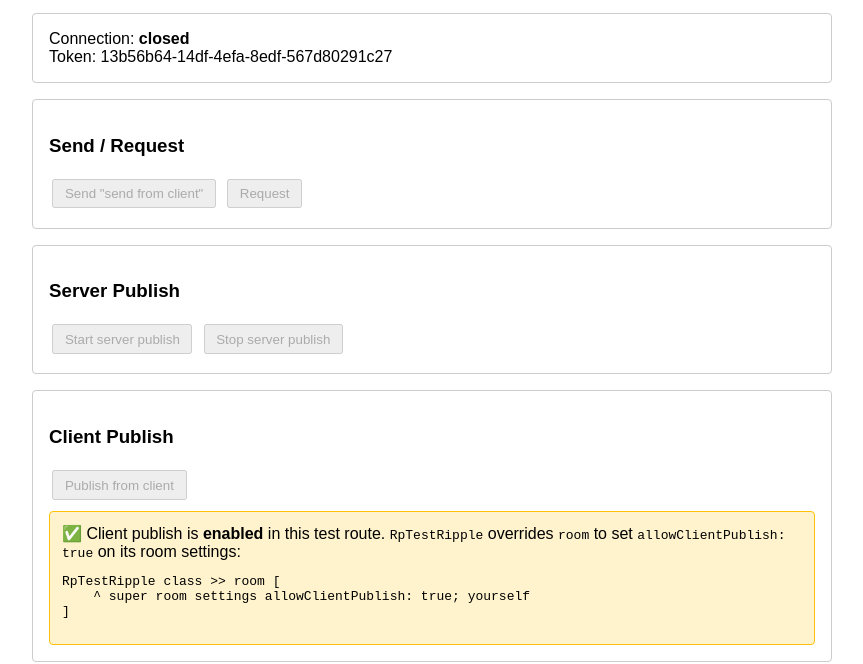
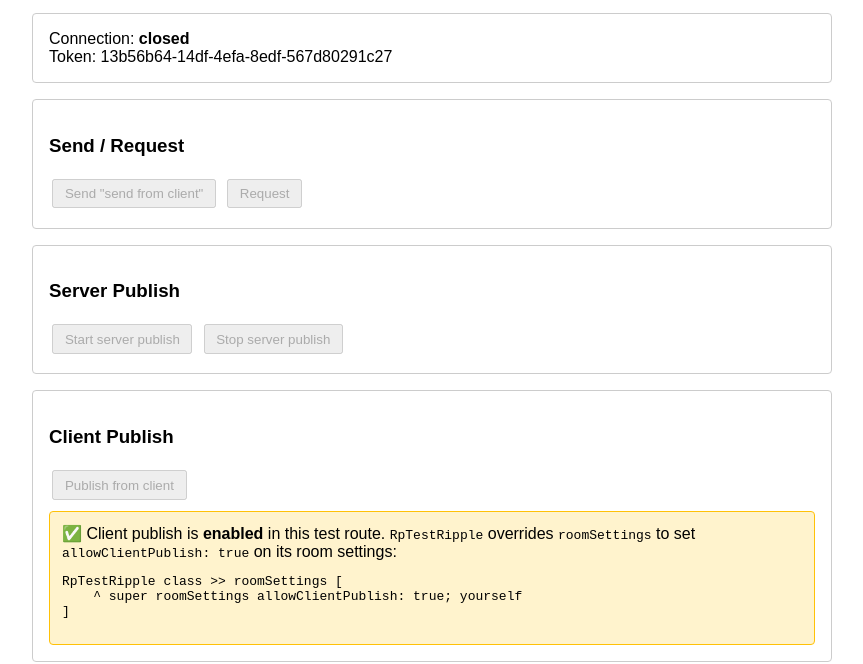
Before and after one commit to mumez/Ripple, a plain HTML site: page test-assets/index.html in a window 1280 px wide. Shown: the part 159-823 px from the top of the page, without its empty margins (208-1071 px from the left). Drawn offline with Linux system fonts and the light colour scheme.

Commit message:
Update README and test assets to reflect changes in roomSettings method; add tests for room settings behavior

```diff
--- a/test-assets/index.html
+++ b/test-assets/index.html
@@ -43,9 +43,9 @@
         <button id="btn-client-publish" disabled>Publish from client</button>
         <div class="note" style="margin-top: 0.5em;">
             ✅ Client publish is <strong>enabled</strong> in this test route.
-            <code>RpTestRipple</code> overrides <code>room</code> to set <code>allowClientPublish: true</code> on its room settings:<br>
-            <pre><code>RpTestRipple class >> room [
-    ^ super room settings allowClientPublish: true; yourself
+            <code>RpTestRipple</code> overrides <code>roomSettings</code> to set <code>allowClientPublish: true</code> on its room settings:<br>
+            <pre><code>RpTestRipple class >> roomSettings [
+    ^ super roomSettings allowClientPublish: true; yourself
 ]</code></pre>
         </div>
     </div>
```
Also changed, not shown: README.md, 4 other files.
